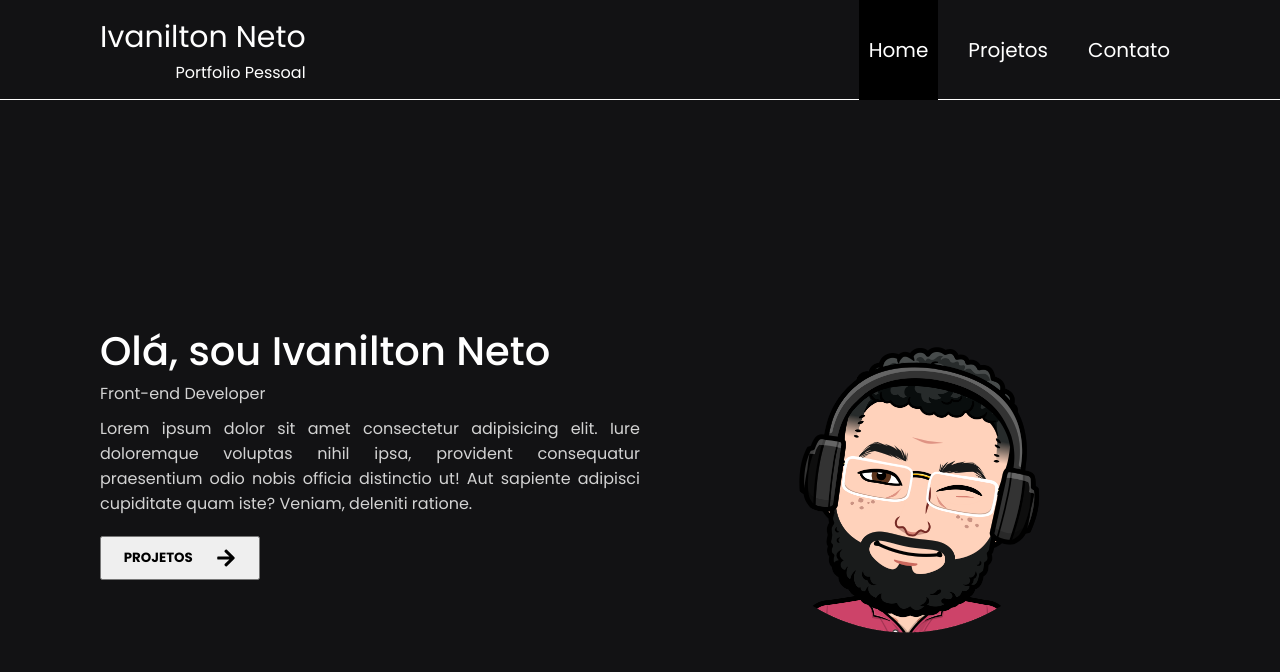
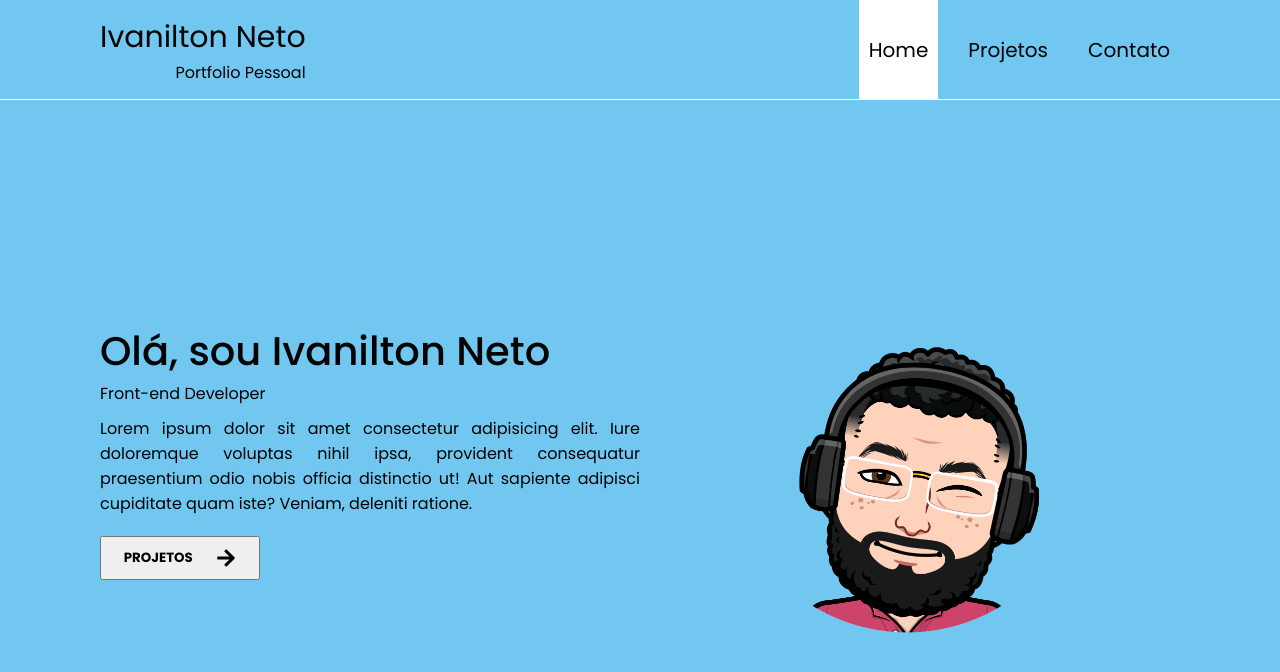
Before and after one commit to ivaniltonneto/portfolio, a Next.js app: page / in a window 1280 px wide. Shown: the top 672 px of the page. Built offline with nearby package versions, Linux system fonts and the light colour scheme.

Commit message:
alterações de cores

```diff
--- a/components/Header/style.ts
+++ b/components/Header/style.ts
@@ -30,7 +30,7 @@ export const NavLinks = styled.nav<INavProps>`
 
   @media (max-width: 560px) {
     flex-direction: column;
-    background-color: #161616;
+    background-color: FFFFF;
     position: fixed;
     height: 100%;
 
@@ -56,7 +56,7 @@ export const Ancora = styled.a`
   transition: 0.3s;
 
   &.active {
-    background-color: black;
+    background-color: white;
   }
 
   @media (min-width: 560px) {
--- a/components/ItemContact/style.ts
+++ b/components/ItemContact/style.ts
@@ -25,6 +25,6 @@ export const Icon = styled.div`
 `;
 
 export const Text = styled.div`
-  color: white;
+  color: black;
   text-align: start;
 `;
--- a/styles/globals.css
+++ b/styles/globals.css
@@ -8,8 +8,8 @@
 }
 
 body {
-  background-color: #121214;
-  color: white;
+  background-color: #6dc6f0f8;
+  color: rgb(3, 3, 3);
   text-align: -webkit-center;
 }
 
--- a/styles/indexStyle.ts
+++ b/styles/indexStyle.ts
@@ -45,12 +45,12 @@ export const Name = styled.span`
 `;
 
 export const Function = styled.span`
-  color: lightgray;
+  color: black;
   margin-bottom: 10px;
 `;
 
 export const Intro = styled.span`
-  color: lightgray;
+  color: black;
   text-align: justify;
 
   @media (max-width: 760px) {
```
